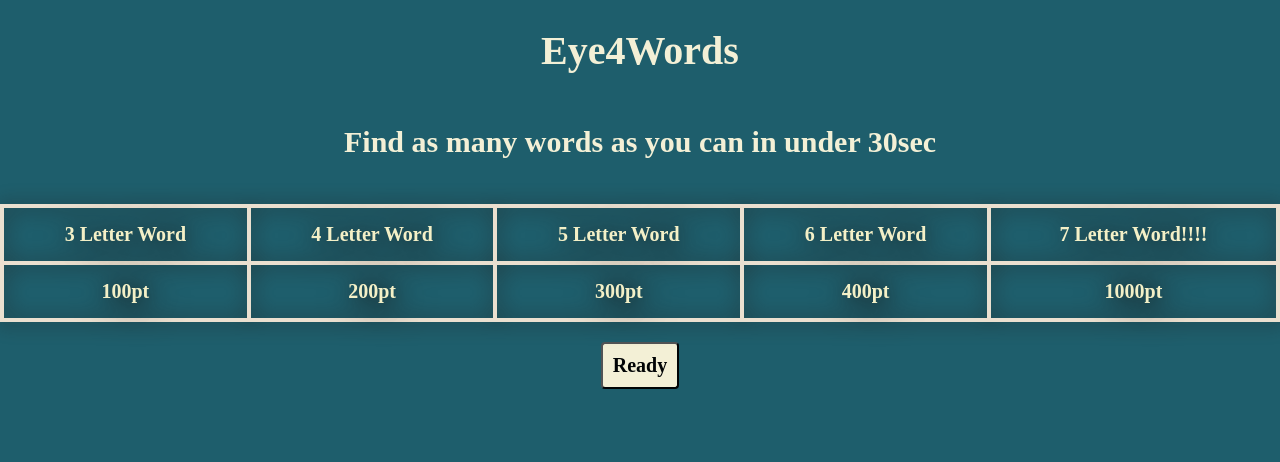
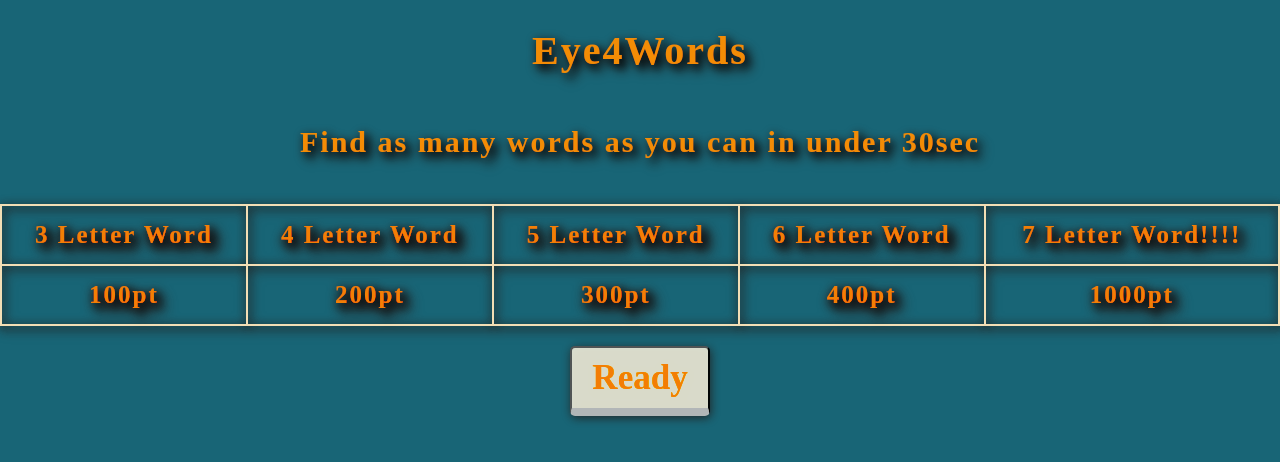
Before and after one commit to JohnJoseph2019/Eye4words, a React (Create React App) app: page / in a window 1280 px wide. Shown: the top 462 px of the page. Built offline with nearby package versions, Linux system fonts and the light colour scheme; a web font is replaced by a local one.

Commit message:
Added all my effects for

```diff
--- a/src/App.css
+++ b/src/App.css
@@ -2,9 +2,10 @@
   text-align: center;
 }
 body{
-    background-color: rgb(30, 94, 108);
-    color: cornsilk;
+    background-color: rgb(24, 101, 118);
+    color: rgb(255, 154, 13);
     opacity: 0.95;
     font-family: 'Lacquer', cursive;
     font-size: 20px;
+    filter: saturate(200%) drop-shadow(1px 2px 5px #232323);
 }
--- a/src/components/DisplayList/DisplayList.css
+++ b/src/components/DisplayList/DisplayList.css
@@ -9,11 +9,11 @@ box-shadow: inset 20px 20px 9px #6e6f67,
   margin-top: 25px;
   justify-content: center;
   text-align: center;
-  animation: rotation 3s;
+  animation: rotation 1s;
   color:rgb(255, 154, 13);
   font-family: 'Lacquer', cursive;;
 }
-.sssss{
+.letter2{
 border-radius: 9px;
 background: blue;
 box-shadow: inset 20px 20px 9px #6e6f67,
@@ -24,29 +24,17 @@ box-shadow: inset 20px 20px 9px #6e6f67,
   margin-top: 25px;
   justify-content: center;
   text-align: center;
-  animation: rotation2 3s;
+  animation: rotation2 1s;
   color:rgb(255, 154, 13);
   font-family: 'Lacquer', cursive;;
 }
 
 @keyframes rotation {
-  0%{transform: rotate(0deg)}
-  100%{transform: rotate(360deg)}
-  /* 100%{transform: rotate(0deg)} */
+  0%{transform: rotateY(0deg)}
+  100%{transform: rotateY(360deg)}
 }
 
 @keyframes rotation2 {
-  0%{transform: rotate(0deg)}
-  100%{transform: rotate(360deg)}
-  /* 100%{transform: rotate(0deg)} */
+  0%{transform: rotateY(0deg)}
+  100%{transform: rotateY(360deg)}
 }
-
-
-
-
-/* border-radius: 15px;
-background: #f5f7e6;
-box-shadow: inset 22px 22px 44px #98998f,
-            inset -22px -22px 44px #ffffff; */
-
-/* 30, 94, 108 */
--- a/src/components/DisplayList/DisplayList.js
+++ b/src/components/DisplayList/DisplayList.js
@@ -6,6 +6,6 @@ export default function DisplayList(props) {
   console.log('DisplayList', props);
   console.log(props.cla)
   return (
-    <div key={props.keyName} className={props.cla % 2 === 0 ? props.className : "sssss"} >{props.value}</div>
+    <div key={props.keyName} className={props.cla % 2 === 0 ? props.className : "letter2"} >{props.value}</div>
   )
 }
--- a/src/components/Homepage/Homepage.css
+++ b/src/components/Homepage/Homepage.css
@@ -2,17 +2,31 @@
   display: flex;
   flex-direction: column;
   justify-content: space-evenly;
+  letter-spacing: 2px;
+  text-shadow: 5px 5px 10px #000000;
+
 }
 .ready{
-  font-size: 20px;
-  background-color: cornsilk;
-  border-radius: 4px;
-  padding: 10px;
+  font-size: 35px;
+  background-color: rgba(242, 240, 231, 0.92);
+  color: rgba(255, 140, 0, 0.988);
+  font-weight: bolder;
+  /* border-radius: 4px; */
+  padding: 10px 20px 10px 20px;
   width: max-content;
   font-family: 'Lacquer', cursive;
+  cursor: pointer;
+  border-radius: 5px;
+  /* button click */
+  border-bottom: 8px solid #bbb;
+  outline: 0;
 
 }
 .ready:hover{
-  background-color: rgb(30, 94, 108);
-  color: cornsilk;
+  color: rgb(109, 0, 0);
+  font-size: 50px;
 }
+.ready:active{
+  border-bottom-width: 4px;
+  transform: translateY(4px);
+}
--- a/src/components/PlayGame/PlayGame.js
+++ b/src/components/PlayGame/PlayGame.js
@@ -75,7 +75,7 @@ export default function PlayGame(props) {
   return (
     <div className="playGame">
 
-      <Link to="/"><h1>PlaY Game</h1></Link>
+      <Link to="/"><h1>Eye4Words</h1></Link>
 
       <div className="countDown">Countdown: {props.counter} Sec.</div>
       {props.counter === 0 ? <Redirect to={
--- a/src/components/PointSystem/PointSystem.css
+++ b/src/components/PointSystem/PointSystem.css
@@ -5,16 +5,12 @@ table{
   border-collapse: collapse;
   font-weight: bolder;
   /* text-shadow: 1px 1px 1px #000000; */
-  text-shadow: 5px 5px 40px #000000;
-  filter: saturate(160%) drop-shadow(1px 1px 10px #232323);
+  text-shadow: 5px 5px 10px #000000;
+  filter: saturate(200%) drop-shadow(1px 2px 5px #232323);
 }
 table,th,td{
-  border: 4px solid rgb(241, 232, 221);
+  border: 2px solid rgb(241, 232, 221);
   text-align: center;
   padding: 15px;
+  font-size: 25px;
 }
-/* table:hover{
-  font-size: 18px;
-  padding: 10px;
-  letter-spacing: 1px;
-} */
```
